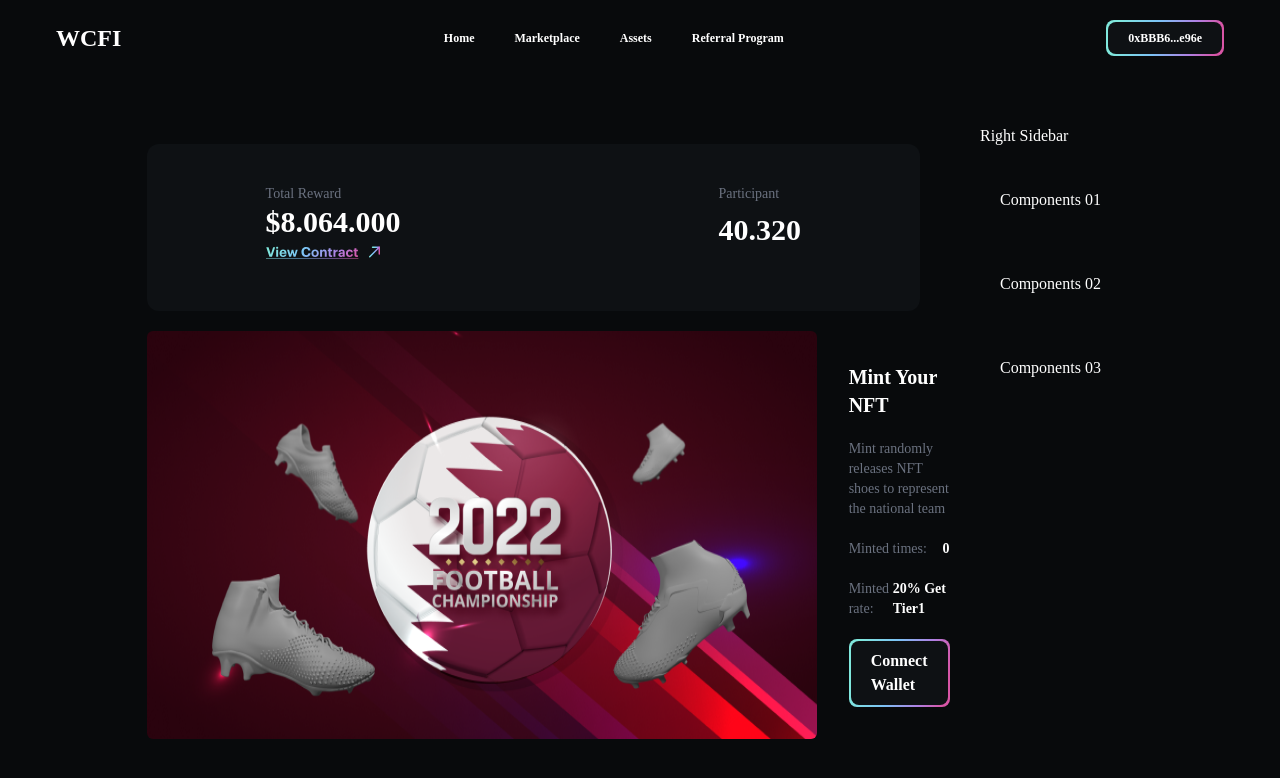
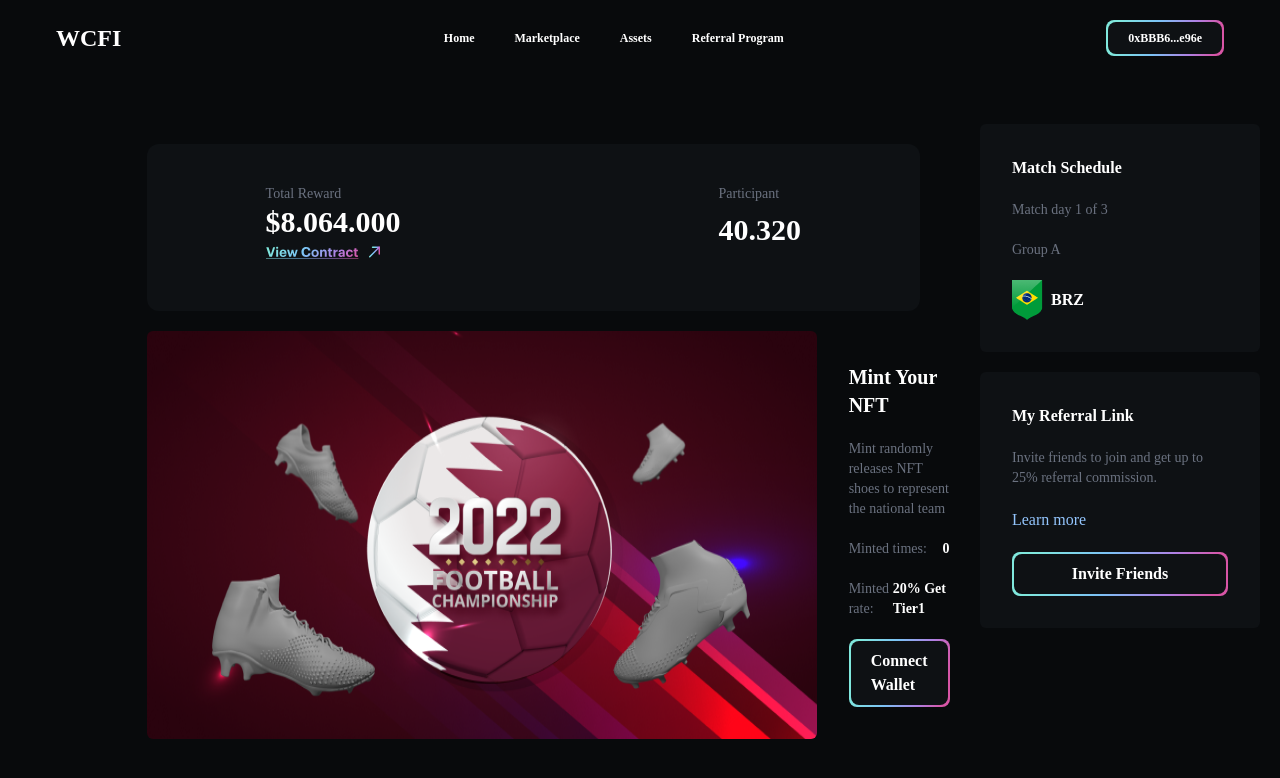
Before and after one commit to alexlevn/nf_nft_martket_nxjs, a Next.js app: page / in a window 1280 px wide. Shown: the top 778 px of the page. Built offline with nearby package versions, Linux system fonts and the light colour scheme.

Commit message:
test flags

```diff
--- a/components/Layout/index.tsx
+++ b/components/Layout/index.tsx
@@ -58,17 +58,50 @@ const AppLayout: React.FC<{ children: any }> = ({ children }) => {
       {/* END - TopNavigationHeader */}
 
       <div>Top Menu</div>
-      <Layout className="flex justify-between mt-20  px-0 lg:px40 ">
+
+      <Layout className="flex justify-between mt-20  px-0 lg:px40  flex-col lg:flex-row">
         <div className="w-1/12 p-5 hidden lg:block" />
         <Layout.Content className="w-full lg:w-8/12 p-5 lg:block">
           {children}
         </Layout.Content>
-        <div className="w-3/12 p-5 hidden lg:block">
-          Right Sidebar
-          <div className="mt-5 p-5">Components 01</div>
-          <div className="mt-5 p-5">Components 02</div>
-          <div className="mt-5 p-5">Components 03</div>
+
+        {/* SIDE BAR */}
+        <div className="w-full lg:w-3/12 p-5  gap-5 flex flex-col">
+          {/* MATCH SCHEDULE */}
+          <div className="flex flex-col gap-5 p-5 lg:p-8  justify-between  bg-pcgray rounded-md">
+            <div className="flex flex-col gap-5">
+              <p className="text-white font-semibold">Match Schedule</p>
+              <p className="text-content">Match day 1 of 3</p>
+              <p className="text-content">Group A</p>
+              <div>
+                {/* row */}
+                <div className="flex gap-2 items-center">
+                  {/* eslint-disable-next-line @next/next/no-img-element */}
+                  <img src="/images/flags/brazil.png" alt="" />
+                  <span className="text-white font-semibold">BRZ</span>
+                </div>
+              </div>
+            </div>
+          </div>
+
+          {/* REFERRAL COMPONENT */}
+          <div className="flex flex-col gap-5 p-5 lg:p-8  justify-between  bg-pcgray rounded-md">
+            <div className="flex flex-col gap-5">
+              <p className="text-white font-semibold">My Referral Link</p>
+              <p className="text-content">
+                Invite friends to join and get up to 25% referral commission.
+              </p>
+              <div className="flex justify-between text-blue-300">
+                Learn more
+              </div>
+            </div>
+            <ButtonBorderGradient>
+              <span className="text-base">Invite Friends</span>
+            </ButtonBorderGradient>
+          </div>
+          {/* END - REFERRAL COMPONENT */}
         </div>
+        {/* END- SIDE BAR */}
       </Layout>
     </Layout>
   )
--- a/pages/index.tsx
+++ b/pages/index.tsx
@@ -41,6 +41,7 @@ const Home: NextPage = () => {
             alt=""
             className="rounded-md"
           />
+          {/* MINT COMPONENT */}
           <div className="flex flex-col gap-5 p-5 lg:p-8  justify-between">
             <div className="flex flex-col gap-5">
               <p className="text-white font-semibold">Mint Your NFT</p>
@@ -62,6 +63,7 @@ const Home: NextPage = () => {
               <span className="text-base">Connect Wallet</span>
             </ButtonBorderGradient>
           </div>
+
         </div>
       </div>
     </div>
```
Also changed, not shown: public/images/flags/Brazil.png (added).
